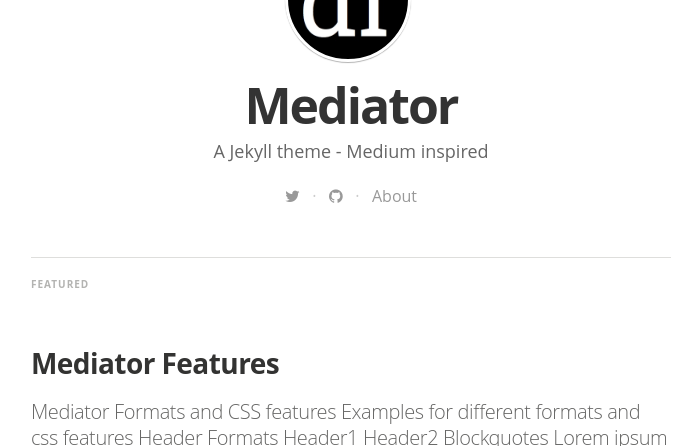
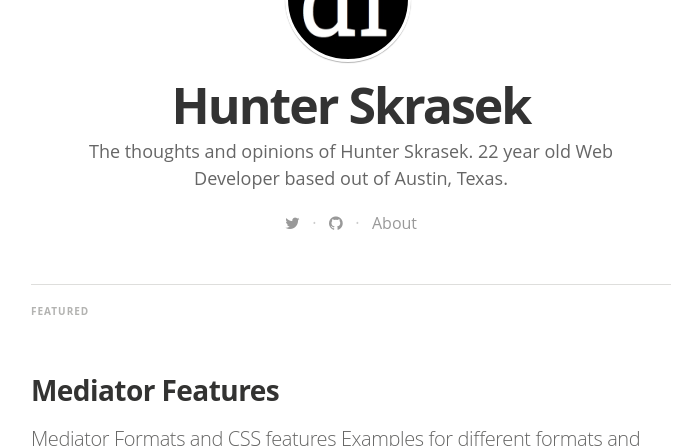
Before and after one commit to hskrasek/hskrasek.github.io, a Jekyll site: the page built from index.html, in a window 1280 px wide and 900 px high, cut to the strip 454-900 px from the top of the window. Shown: the whole strip, without its empty margins (289-986 px from the left). Built offline with Jekyll 4.4.1, drawn with Linux system fonts in a browser that asks for light colours; nearby versions of some CDN libraries; some web fonts are replaced; Markdown is read by kramdown in place of the engine named in the settings; the list of posts is cut into pages by our own code.

Commit message:
Change site title and description.
Signed-off-by: Hunter Skrasek <hunter@perk.com>

```diff
--- a/_config.yml
+++ b/_config.yml
@@ -3,9 +3,10 @@ markdown: redcarpet
 highlighter: pygments
 
 # Site settings
-title: "Mediator"
+title: "Hunter Skrasek"
 description: > # this means to ignore newlines until "email:"
-   A Jekyll theme - Medium inspired
+   The thoughts and opinions of Hunter Skrasek. 22 year old Web Developer based out of
+   Austin, Texas.
 
 email: hunterskrasek@me.com
 #blog logo
```
